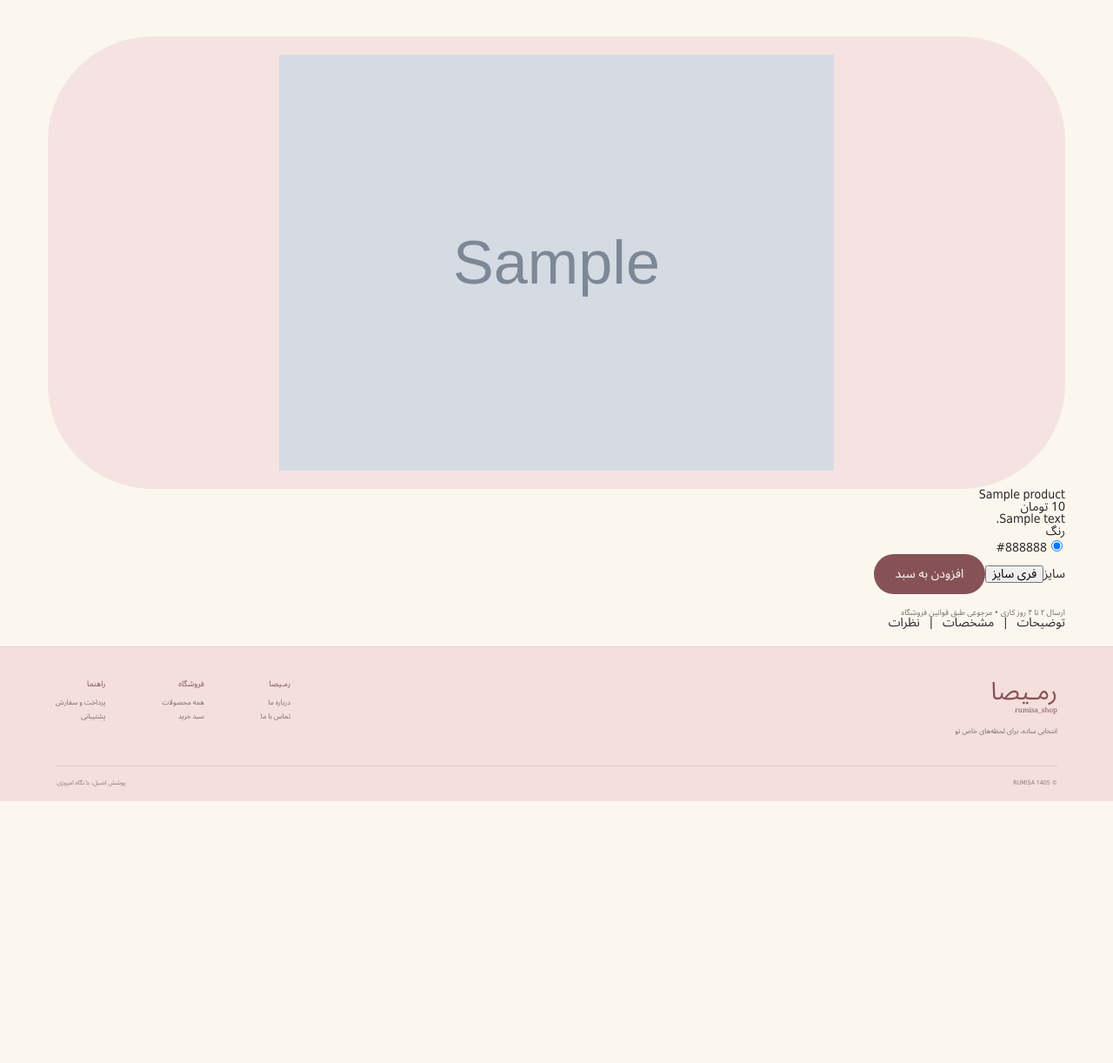
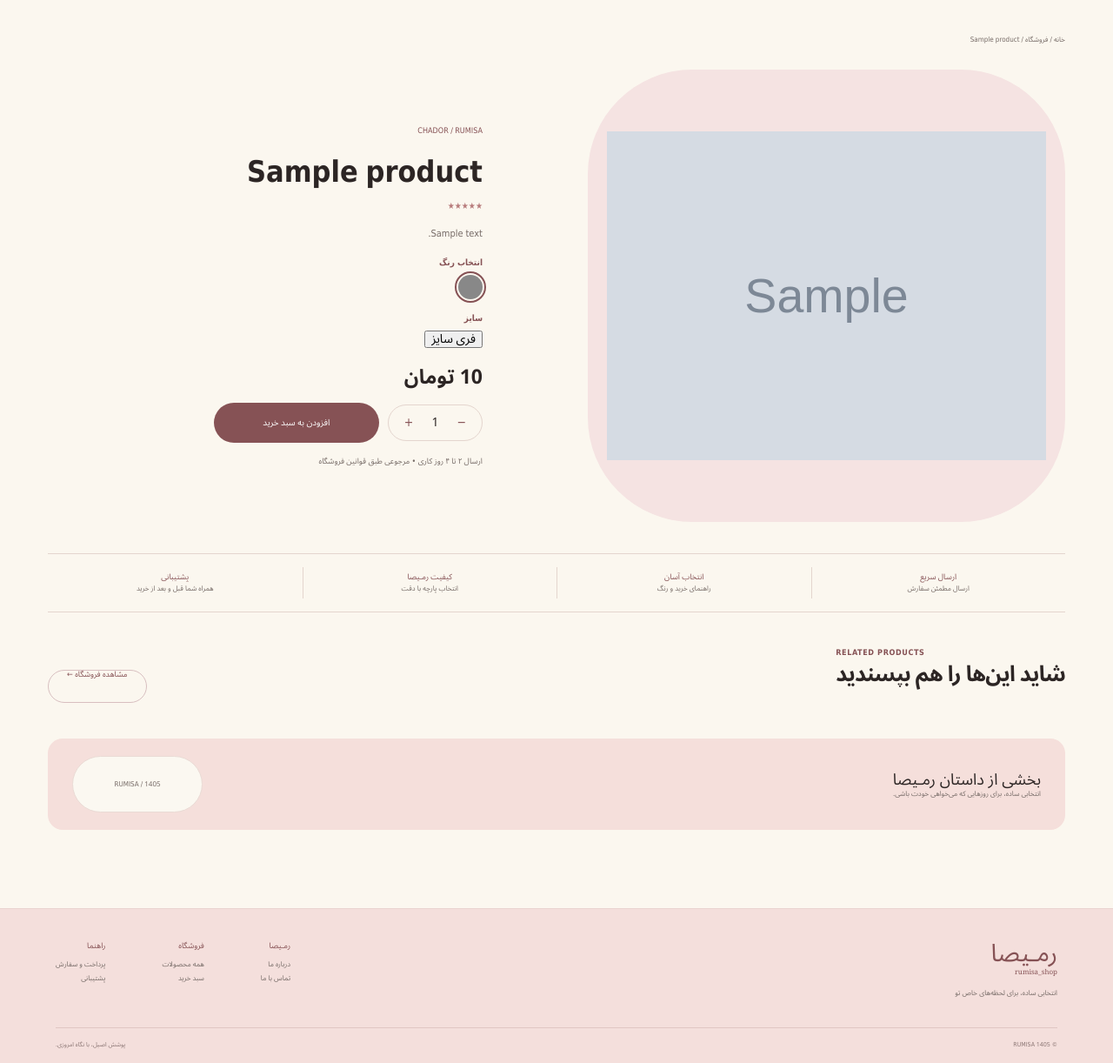
Before and after one commit to sima005/romisa-shop, a Django app: a page that uses templates/store/product.html in a window 1280 px wide. Shown: the part 86-1308 px from the top of the page at 87% size. Before the commit the page ends 1007 px from the top, so only its background shows below. Run offline with Django 5.2, Linux system fonts and the light colour scheme; tables that the repository leaves empty hold one stand-in row (values such as "Sample post"); grey boxes marked "Sample" are stand-in pictures; some libraries are stand-ins or nearby versions.

Commit message:
Match product detail to supplied Rumisa editorial design

```diff
--- a/templates/store/product.html
+++ b/templates/store/product.html
@@ -1 +1,73 @@
-{% extends 'base.html' %}{% block title %}{{ product.name }} | رمـیصا{% endblock %}{% block content %}<section class="product-page"><div class="product-image">{% if product.image %}<img src="{{ product.image.url }}" alt="{{ product.name }}">{% else %}تصویر محصول{% endif %}</div><div class="product-info"><h1>{{ product.name }}</h1><strong class="price">{{ product.final_price|floatformat:0 }} تومان</strong><p>{{ product.description|default:'فرم تمیز، پارچه سبک و ایستایی مناسب برای استفاده روزمره.' }}</p>{% if product.variants.all %}<form method="post" action="{% url 'add_to_cart' product.id %}">{% csrf_token %}<label>رنگ</label><div class="swatches">{% for v in product.variants.all %}<label><input type="radio" name="variant_id" value="{{ v.id }}" {% if forloop.first %}checked{% endif %}><i style="background:{{ v.color_hex }}" title="{{ v.color_name }}"></i><small>{{ v.color_name }}</small></label>{% endfor %}</div><label>سایز</label><button type="button" class="size">فری سایز</button><button class="btn full">افزودن به سبد</button></form>{% endif %}<p class="shipping">ارسال ۲ تا ۴ روز کاری • مرجوعی طبق قوانین فروشگاه</p><div class="tabs">توضیحات &nbsp; | &nbsp; مشخصات &nbsp; | &nbsp; نظرات</div></div></section>{% endblock %}
+{% extends 'base.html' %}
+{% block title %}{{ product.name }} | رمـیصا{% endblock %}
+{% block content %}
+<section class="product-page">
+  <div class="product-breadcrumb"><a href="{% url 'home' %}">خانه</a> / <a href="{% url 'shop' %}">فروشگاه</a> / {{ product.name }}</div>
+  <div class="product-main">
+    <div class="product-copy">
+      <div class="eyebrow">CHADOR / RUMISA</div>
+      <h1>{{ product.name }}</h1>
+      <div class="stars">★★★★★</div>
+      <p class="description">{{ product.description|default:'چادری با فرم تمیز، پارچه سبک و ایستایی مناسب برای استفاده روزمره و موقعیت‌های خاص.' }}</p>
+
+      <div class="variant-title">انتخاب رنگ</div>
+      <form method="post" action="{% url 'add_to_cart' product.id %}" id="product-form">
+        {% csrf_token %}
+        <div class="swatches">
+          {% for v in product.variants.all %}
+            <label class="swatch" title="{{ v.color_name }}">
+              <input type="radio" name="variant_id" value="{{ v.id }}" data-price="{{ v.price }}" {% if forloop.first %}checked{% endif %}>
+              <i style="background:{{ v.color_hex }}"></i>
+              <small>{{ v.color_name }}</small>
+            </label>
+          {% empty %}
+            <input type="hidden" name="variant_id" value="">
+          {% endfor %}
+        </div>
+
+        <div class="variant-title">سایز</div>
+        <button type="button" class="size-choice">فری سایز</button>
+
+        <div class="product-price"><span id="product-price">{% if product.variants.all %}{{ product.variants.all.0.price|floatformat:0 }}{% else %}{{ product.final_price|floatformat:0 }}{% endif %}</span> تومان{% if product.discount_percent %}<del>{{ product.base_price|floatformat:0 }} تومان</del>{% endif %}</div>
+        <div class="product-actions">
+          <div class="quantity"><button type="button" data-minus>−</button><span id="qty">1</span><button type="button" data-plus>+</button></div>
+          <input type="hidden" name="quantity" value="1" id="quantity-input">
+          <button class="btn" type="submit">افزودن به سبد خرید</button>
+        </div>
+      </form>
+      <p class="shipping">ارسال ۲ تا ۴ روز کاری • مرجوعی طبق قوانین فروشگاه</p>
+    </div>
+
+    <div class="product-image">
+      {% if product.image %}<img src="{{ product.image.url }}" alt="{{ product.name }}">{% else %}<span>تصویر محصول</span>{% endif %}
+    </div>
+  </div>
+
+  <div class="product-services">
+    <div class="service"><b>ارسال سریع</b>ارسال مطمئن سفارش</div>
+    <div class="service"><b>انتخاب آسان</b>راهنمای خرید و رنگ</div>
+    <div class="service"><b>کیفیت رمـیصا</b>انتخاب پارچه با دقت</div>
+    <div class="service"><b>پشتیبانی</b>همراه شما قبل و بعد از خرید</div>
+  </div>
+
+  <section class="recommendations">
+    <div class="collection-head"><div><span class="collection-kicker">RELATED PRODUCTS</span><h2>شاید این‌ها را هم بپسندید</h2></div><a class="outline-btn" href="{% url 'shop' %}">مشاهده فروشگاه <span>←</span></a></div>
+    <div class="recommend-grid">
+      {% for item in product.category.products.all|slice:":4" %}
+        {% if item.id != product.id and item.active %}
+          <a class="recommend-card" href="{% url 'product' item.slug %}"><div class="mini-photo">{% if item.image %}<img src="{{ item.image.url }}" alt="{{ item.name }}">{% else %}تصویر محصول{% endif %}</div><h3>{{ item.name }}</h3><p>{{ item.final_price|floatformat:0 }} تومان</p></a>
+        {% endif %}
+      {% endfor %}
+    </div>
+    <div class="editorial-banner"><div><h3>بخشی از داستان رمـیصا</h3><p>انتخابی ساده، برای روزهایی که می‌خواهی خودت باشی.</p></div><div class="banner-oval">RUMISA / 1405</div></div>
+  </section>
+</section>
+<script>
+  const price = document.getElementById('product-price');
+  const qty = document.getElementById('qty');
+  const qtyInput = document.getElementById('quantity-input');
+  document.querySelectorAll('.swatch input').forEach(input => input.addEventListener('change', () => { price.textContent = Number(input.dataset.price).toLocaleString('fa-IR'); }));
+  document.querySelector('[data-plus]')?.addEventListener('click', () => { qty.textContent = +qty.textContent + 1; qtyInput.value = qty.textContent; });
+  document.querySelector('[data-minus]')?.addEventListener('click', () => { qty.textContent = Math.max(1, +qty.textContent - 1); qtyInput.value = qty.textContent; });
+</script>
+{% endblock %}
```
